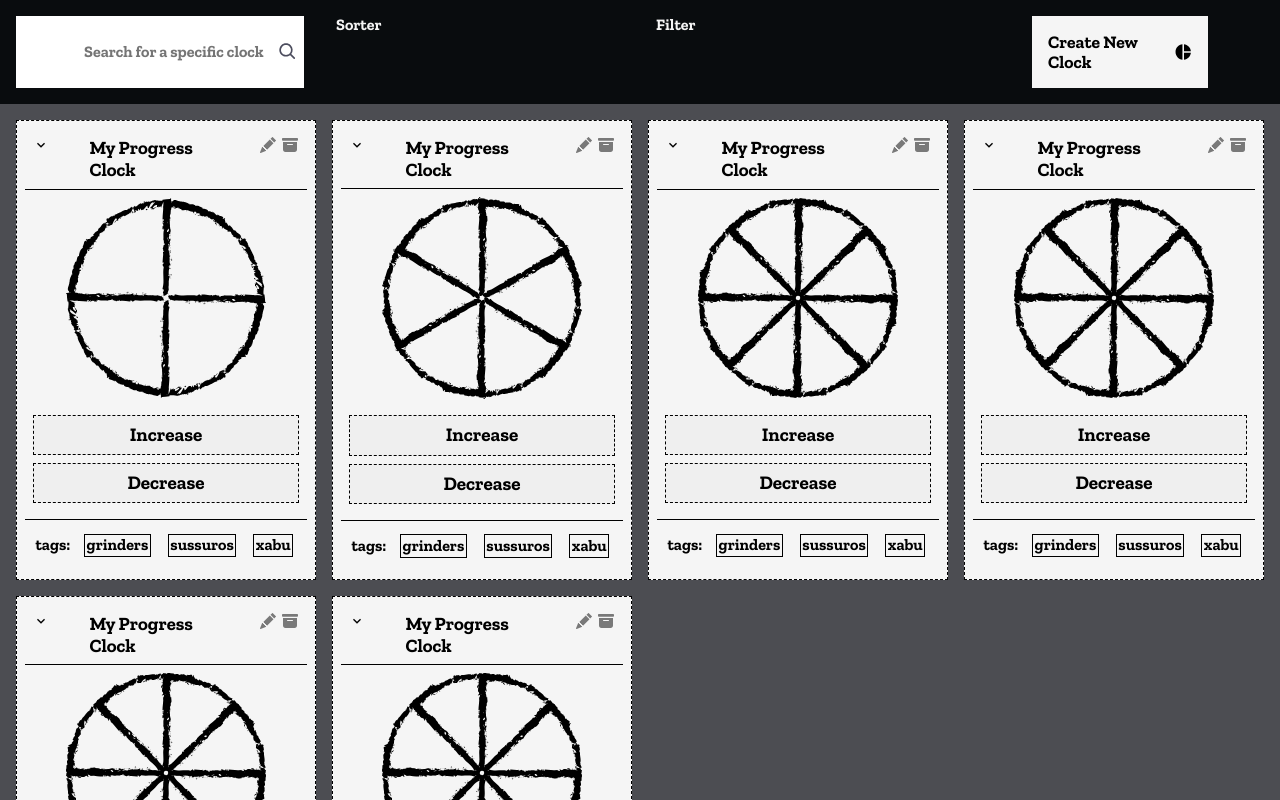
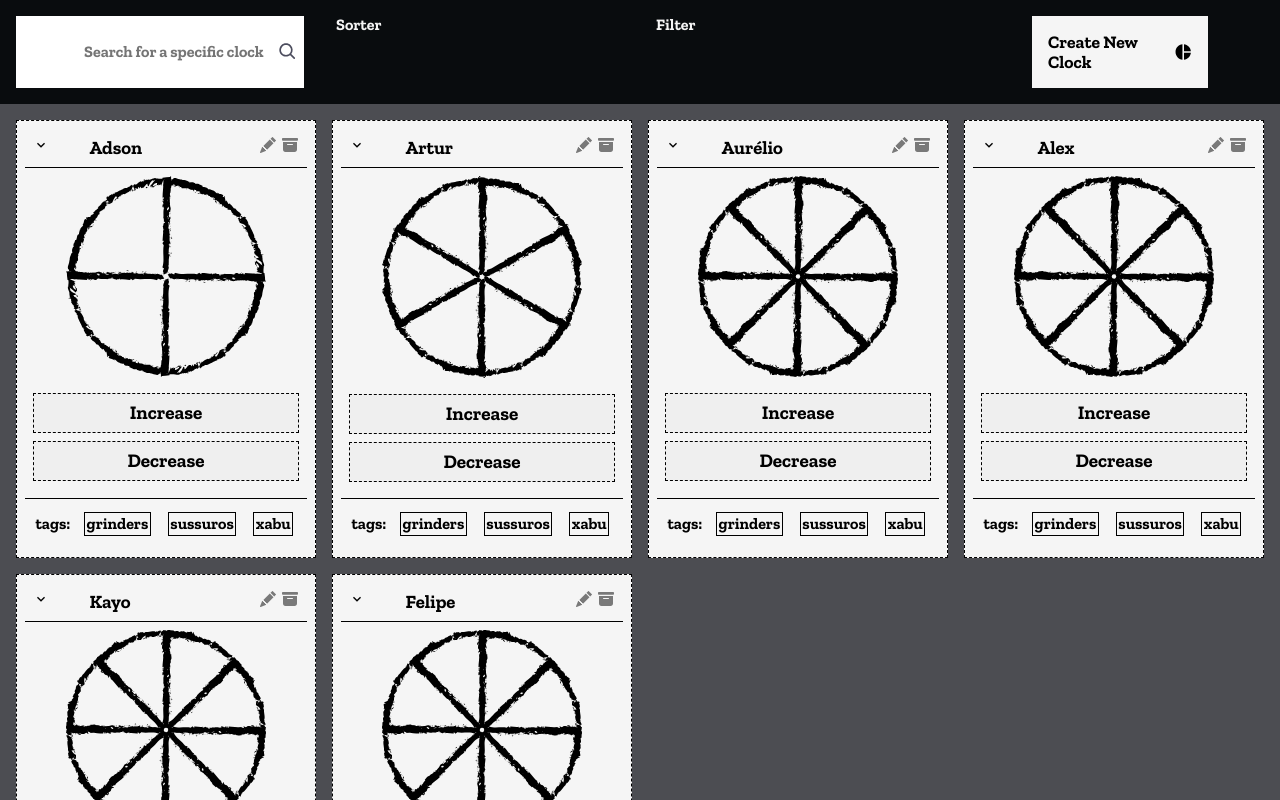
Before and after one commit to defreitasabner/fitd_progress_clock_manager, a React (Create React App) app: page / in a window 1280 px wide. Shown: the top 800 px of the page. Built offline with nearby package versions, Linux system fonts and the light colour scheme; a web font is replaced by a local one.

Commit message:
Searcher implemented. CSS refactored to NewClockWindow.

```diff
--- a/src/pages/ProgressClocks/Container/index.tsx
+++ b/src/pages/ProgressClocks/Container/index.tsx
@@ -6,10 +6,26 @@ import styles from './Container.module.scss';
 
 import mocks from './mocks.json';
 
-export default function Container() {
+interface Props {
+    search: string
+}
+
+export default function Container(props: Props) {
 
     const [clocks, setClocks] = React.useState(mocks);
     const [containerOpen, setContainerOpen] = React.useState(false); // trying to minimize clock view
+
+    const { search } = props;
+
+    function searchFor(clockName: string) {
+        const regex = new RegExp(search, 'i');
+        return regex.test(clockName);
+    }
+
+    React.useEffect(() => {
+        const newList = mocks.filter(clock => searchFor(clock.clockTitle));
+        setClocks(newList);
+    }, [search])
 
     return (
         <div className={styles.container}>
--- a/src/pages/ProgressClocks/Container/mocks.json
+++ b/src/pages/ProgressClocks/Container/mocks.json
@@ -1,37 +1,37 @@
 [
     {
         "clockSize": 4,
-        "clockTitle": "My Progress Clock",
+        "clockTitle": "Adson",
         "clockTags": ["grinders", "sussuros","xabu"],
         "clockProgressLevel": 0
     },
     {
         "clockSize": 6,
-        "clockTitle": "My Progress Clock",
+        "clockTitle": "Artur",
         "clockTags": ["grinders", "sussuros","xabu"],
         "clockProgressLevel": 0
     },
     {
         "clockSize": 8,
-        "clockTitle": "My Progress Clock",
+        "clockTitle": "Aurélio",
         "clockTags": ["grinders", "sussuros","xabu"],
         "clockProgressLevel": 0
     },
     {
         "clockSize": 8,
-        "clockTitle": "My Progress Clock",
+        "clockTitle": "Alex",
         "clockTags": ["grinders", "sussuros","xabu"],
         "clockProgressLevel": 0
     },
     {
         "clockSize": 8,
-        "clockTitle": "My Progress Clock",
+        "clockTitle": "Kayo",
         "clockTags": ["grinders", "sussuros","xabu"],
         "clockProgressLevel": 0
     },
     {
         "clockSize": 8,
-        "clockTitle": "My Progress Clock",
+        "clockTitle": "Felipe",
         "clockTags": ["grinders", "sussuros","xabu"],
         "clockProgressLevel": 0
     }
--- a/src/pages/ProgressClocks/CreateNewClockWindow/CreateNewClockWindow.module.scss
+++ b/src/pages/ProgressClocks/CreateNewClockWindow/CreateNewClockWindow.module.scss
@@ -15,6 +15,10 @@
     &__close {
         display: flex;
         justify-content: flex-end;
+        opacity: 50%;
+        &:hover {
+            opacity: 100%;
+        }
     }
     &__header {
         text-align: center;
--- a/src/pages/ProgressClocks/index.tsx
+++ b/src/pages/ProgressClocks/index.tsx
@@ -36,7 +36,7 @@ export default function ProgressClocks() {
                         setCreateNewClockWindowOpened={setCreateNewClockWindowOpened}
                     />
 
-                    <Container />
+                    <Container search={search} />
 
             </section>
 
```
